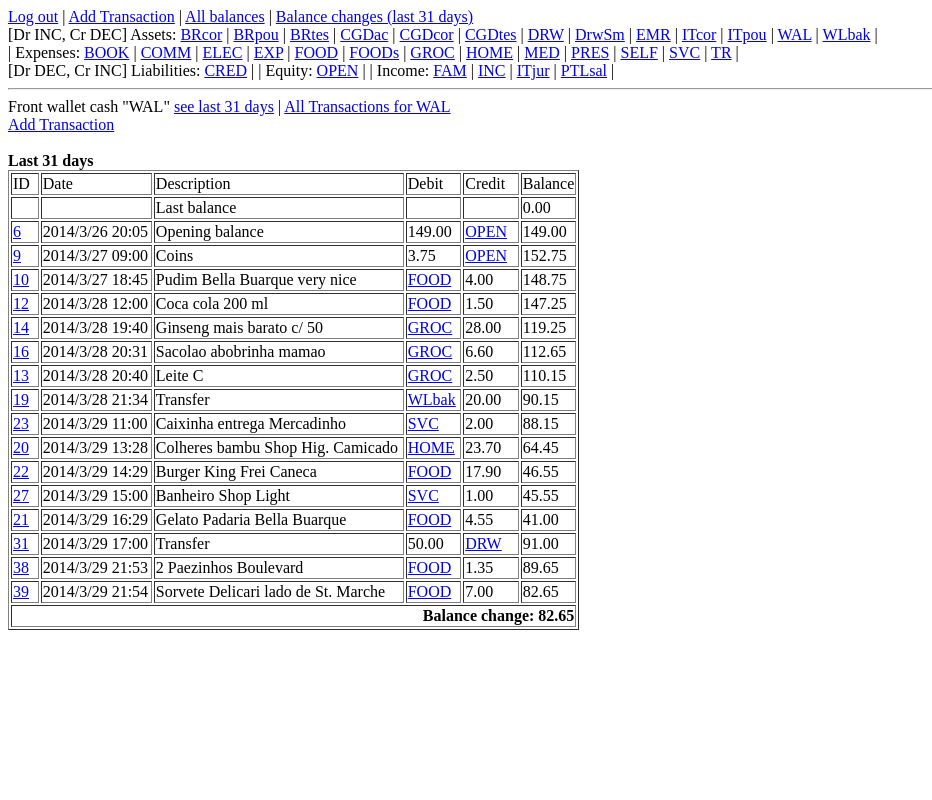
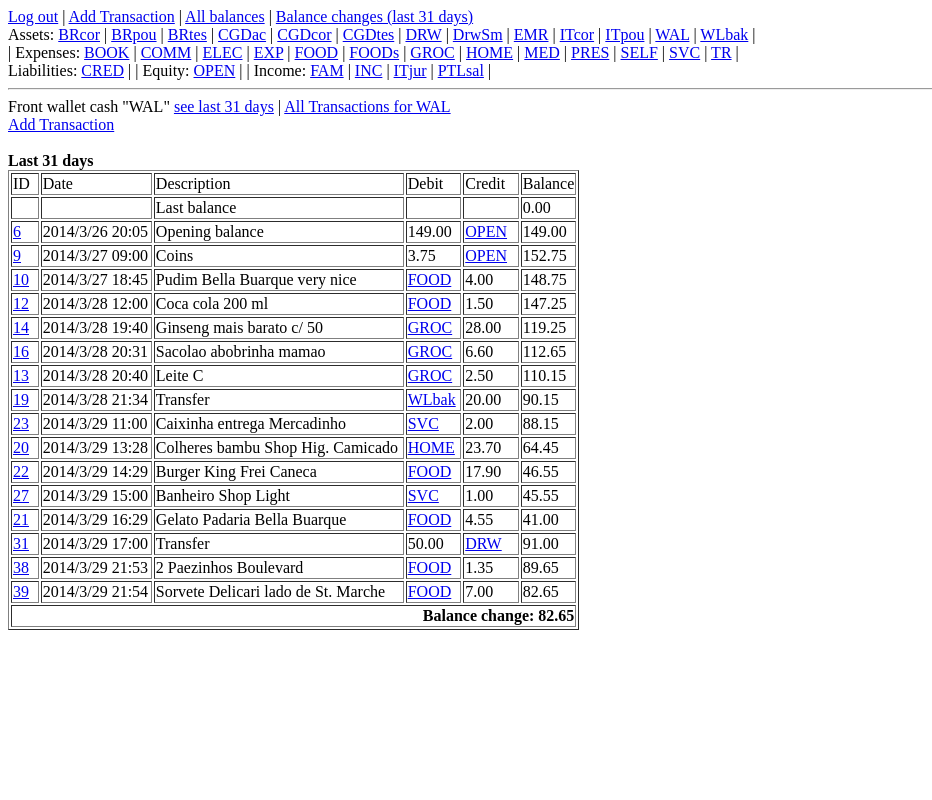
Before and after one commit to reddress/alesheets, a Django app: a page that uses alesheets/templates/alesheets/allaccts.html in a window 1280 px wide. Shown: the whole page, without its empty margins (0-932 px from the left). Run offline with Django 3.2, Linux system fonts and the light colour scheme; a user stored in the database is signed in; data comes from the database, SQL or seed files in the repository; both versions use the stored data as it was after the commit; parts of the project's set-up code (start-up, migrations or seed data) failed here and were passed over.

Commit message:
remove info

```diff
--- a/alesheets/templates/alesheets/allaccts.html
+++ b/alesheets/templates/alesheets/allaccts.html
@@ -2,8 +2,6 @@
 <a href="/admin/alesheets/transaction/add/" target="alesheets_admin">Add Transaction</a> |
 <a href="/alesheets/balances">All balances</a> |
 <a href="/alesheets/balchanges">Balance changes (last 31 days)</a><br>
-[Dr INC, Cr DEC]
-
 Assets:
 {% for account in asset_accounts %}
 <a href="/alesheets/account/{{ account.short_name }}/">{{account.short_name }}</a> |
@@ -15,7 +13,6 @@ Assets:
 {% endfor %}
 <br>
 
-[Dr DEC, Cr INC]
 Liabilities:
 {% for account in liability_accounts %}
 <a href="/alesheets/account/{{ account.short_name }}/">{{account.short_name }}</a> |
```
Also changed, not shown: db.sqlite3.
